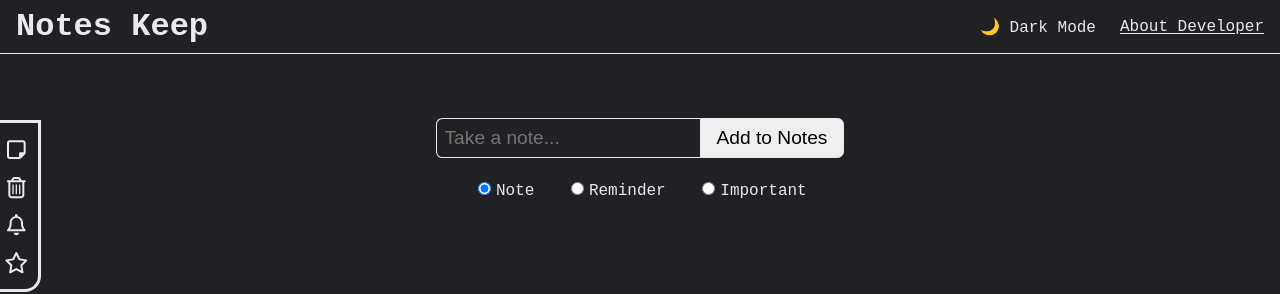
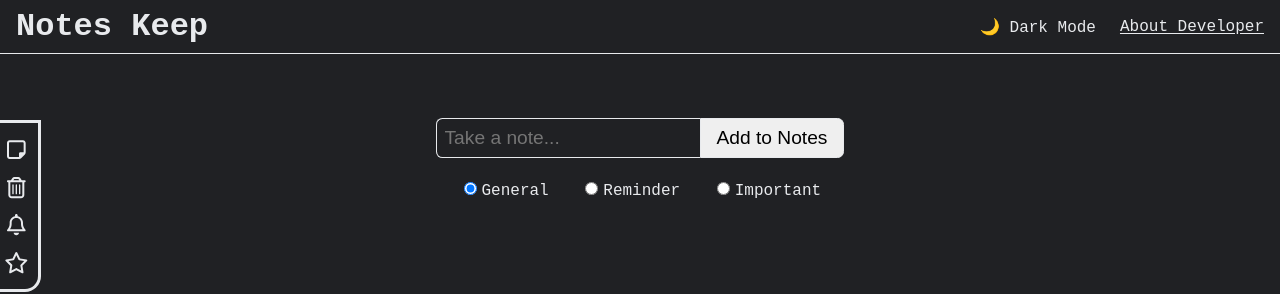
Before and after one commit to codingwolf-at/notes-keep, a React (Create React App) app: page / in a window 1280 px wide. Shown: the top 294 px of the page. Built offline with nearby package versions, Linux system fonts and the light colour scheme.

Commit message:
refactor: changed note category to general

```diff
--- a/src/components/Form/Form.jsx
+++ b/src/components/Form/Form.jsx
@@ -5,7 +5,7 @@ import { useNotes } from '../../hooks';
 
 export const Form = () => {
   const [input, setInput] = useState("");
-  const [radioInput, setRadioInput] = useState('Note');
+  const [radioInput, setRadioInput] = useState('General');
   const inputElement = useRef(null);
 
   const {setNotes} = useNotes();
@@ -47,7 +47,7 @@ export const Form = () => {
         <button onClick={notesHandler}>Add to Notes</button>
         <div className="radio-wrapper">
           {
-            ['Note', 'Reminder', 'Important'].map(category => (
+            ['General', 'Reminder', 'Important'].map(category => (
               <label className='radio-label'>
                 <input
                   type="radio"
--- a/src/components/NoteCard/NoteCard.jsx
+++ b/src/components/NoteCard/NoteCard.jsx
@@ -8,7 +8,7 @@ export const NoteCard = ({note, deleteNote, children}) => {
       <div className="action-group">
         <div>
           {
-            note.type === 'Note' && <FontAwesomeIcon style={{margin: '0 0.2rem'}} icon={faNoteSticky} fixedWidth />
+            note.type === 'General' && <FontAwesomeIcon style={{margin: '0 0.2rem'}} icon={faNoteSticky} fixedWidth />
           }
           {
             note.type === 'Reminder' && <FontAwesomeIcon style={{color: 'green', margin: '0 0.2rem'}} icon={faBell} fixedWidth />
```
